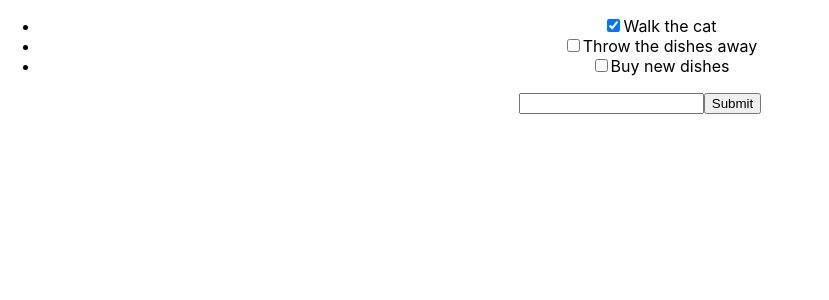
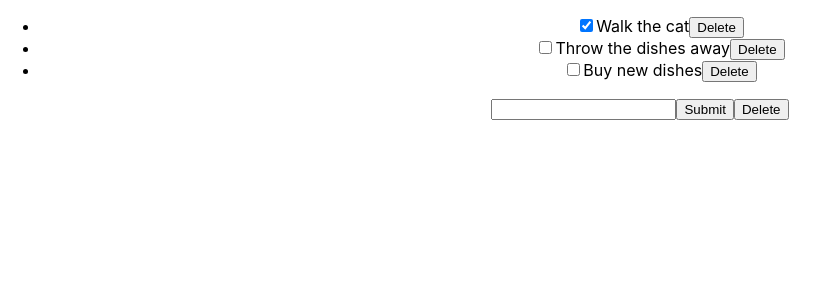
Before and after one commit to janaiio/intro-to-react, a React (Create React App) app: page / in a window 1280 px wide. Shown: the top 300 px of the page, without its empty margins (0-829 px from the left). Built offline with nearby package versions, Linux system fonts and the light colour scheme.

Commit message:
assignment-8-events in progress; need assistance with .filter() for deleteTodo

```diff
--- a/src/App.js
+++ b/src/App.js
@@ -30,7 +30,15 @@ class App extends Component {
     const todos = this.state.todos.slice();
     const todo = todos[index];
     todo.isCompleted = todo.isCompleted ? false : true;
-    this.setState({ todos: todos});
+    this.setState({ todos: todos });
+  }
+
+  deleteTodo(e){
+    //this.setState({ this.state.todos.filter( )})
+    //if (!this.state.[propname]) { return }
+    //const deleteTodo = { description: this.state.newTodoDescription, isCompleted: false };
+    //this.setState({ todos: [...this.state.todos, newTodo], newTodoDescription: '' });
+    console.log('deleteTodo clicked')
   }
 
   render() {
@@ -44,6 +52,7 @@ class App extends Component {
         <form onSubmit={ (e) => this.handleSubmit(e) }>
           <input type="text" value={ this.state.newTodoDescription } onChange={ (e) => this.handleChange(e) }/>
           <input type="submit" />
+          <input type="button" value="Delete" onClick={ (e) => this.deleteTodo(e) } />
         </form>
       </div>
     );
--- a/src/components/ToDo.js
+++ b/src/components/ToDo.js
@@ -6,6 +6,7 @@ class ToDo extends Component {
       <li>
         <input type="checkbox" checked={ this.props.isCompleted } onChange={ this.props.toggleComplete }/>
         <span>{ this.props.description }</span>
+        <input type="button" value="Delete"/>
       </li>
     );
   }
```
